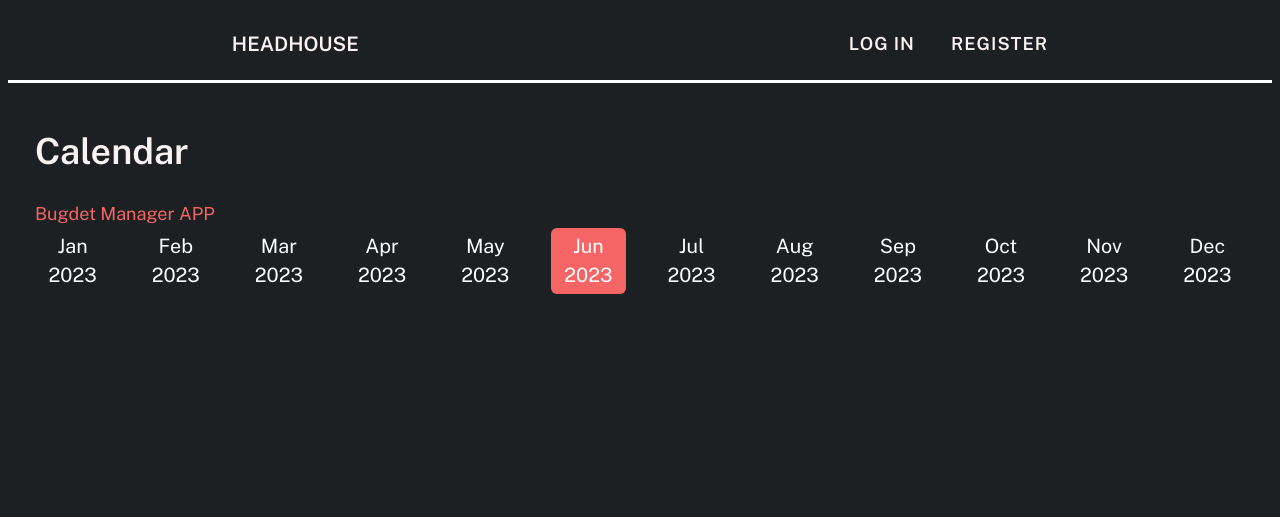
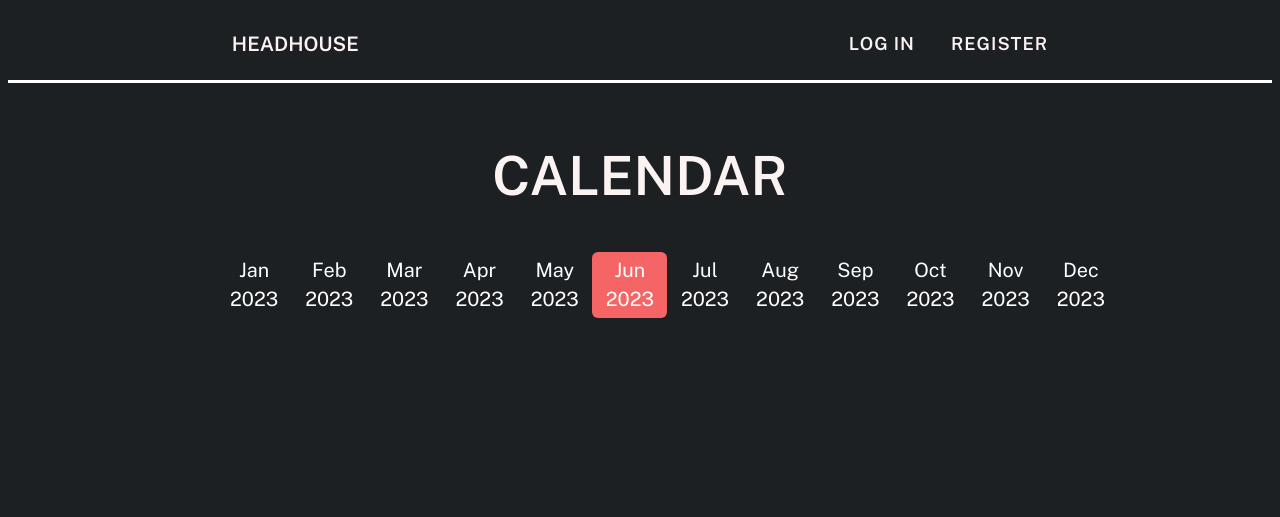
Before and after one commit to Syrrek102/headhouse, a Flask app: page / in a window 1280 px wide. Shown: the top 517 px of the page. Run offline with Flask 3, Linux system fonts and the light colour scheme.

Commit message:
Dodanie daty do budzetu

```diff
--- a/headhouse_library/models.py
+++ b/headhouse_library/models.py
@@ -6,6 +6,7 @@ from datetime import datetime, date
 class Budget:
     _id: str
     amount: float
+    date: str
 
 @dataclass
 class Expense:
--- a/headhouse_library/routes.py
+++ b/headhouse_library/routes.py
@@ -56,7 +56,7 @@ def budget_manager():
     budget_amount = 0
 
     if budget_document is None:
-        default_budget = Budget(_id=uuid.uuid4().hex, amount=0)
+        default_budget = Budget(_id=uuid.uuid4().hex, date=date, amount=0)
         current_app.db.budget.insert_one(asdict(default_budget))
     else:
         budget_amount = budget_document["amount"]
@@ -98,20 +98,21 @@ def add_expense(date):
         form=form
         )
 
-@pages.route("/set_budget", methods=["GET", "POST"])
-def set_budget():
+@pages.route("/set_budget/<date>", methods=["GET", "POST"])
+def set_budget(date):
     form = BudgetForm()
 
     if form.validate_on_submit():
         budget = Budget(
             _id= uuid.uuid4().hex,
             amount = form.amount.data,
+            date=date
         )
 
-        current_app.db.budget.delete_one({})
+        current_app.db.budget.delete_one({"date": date})
         current_app.db.budget.insert_one(asdict(budget))
 
-        return redirect(url_for(".budget_manager"))
+        return redirect(url_for(".budget_manager", date=date))
 
     return render_template(
         "set_budget.html",
--- a/headhouse_library/static/css/expenses.css
+++ b/headhouse_library/static/css/expenses.css
@@ -35,6 +35,8 @@
     text-align: center;
     border-radius: 1rem;
 }
+
+
 
 .dates {
     display: flex;
--- a/headhouse_library/static/css/main.css
+++ b/headhouse_library/static/css/main.css
@@ -193,7 +193,6 @@
   .body__section {
     display: flex;
     margin: 0 auto;
-    /* align-items: center; */
     width: 70%;
   }
 
@@ -205,22 +204,18 @@
 
   .section__right {
     flex-basis: 30%;
+    display: flex;
+    flex-direction: column;
+    justify-content: center;
+    align-items: center;
+    text-align: center;
     background-color: var(--background-color);
     padding: 20px;
     border-left: 1px solid white;
-    display: flex;
-    justify-content: space-between;
-    flex-direction: column;
-  }
-
-  .section__right-block {
-    border-bottom: var(--border);
-    padding-bottom: 2rem 0;
   }
 
   .block__text {
     font-size: 24px;
-    padding: 2rem;
   }
 
   .button__link {
@@ -251,3 +246,14 @@
     font-size: 1rem;
     margin: 0 auto;
 }
+
+.header__calendar {
+  text-align: center;
+  font-size: 150%;
+}
+
+.calendar__section {
+  display: block;
+  margin: 0 auto;
+  width: 70%;
+}
--- a/headhouse_library/templates/index.html
+++ b/headhouse_library/templates/index.html
@@ -6,8 +6,10 @@
 {% endblock %}
 
 {% block main_content %}
-<h1>Calendar</h1>
-<a class="link" href="{{ url_for('pages.budget_manager') }}">Bugdet Manager APP</a>
+<header class="header__calendar">
+    <h1>CALENDAR</h1>
+</header>
+<section class="calendar__section">
     <div class="dates">
         {% for date in date_range(selected_date) %}
             <a
@@ -21,4 +23,5 @@
             </a>
         {% endfor %}
     </div>
+</section>
 {% endblock %}
--- a/headhouse_library/templates/set_budget.html
+++ b/headhouse_library/templates/set_budget.html
@@ -7,7 +7,7 @@
 {% endblock %}
 
 {% block main_content %}
-    <form name="set_budget" method="post" novalidate class="form" action="{{ url_for('pages.set_budget', date=date) }}">
+    <form name="set_budget" method="post" novalidate class="form">
         <div class="form__container">
             {{ form.hidden_tag() }}
             {{ render_text_field(form.amount) }}
```
Also changed, not shown: headhouse_library/templates/budget_manager.html (+8 -4 lines). Lines whose indentation alone changed are shown as unchanged.
